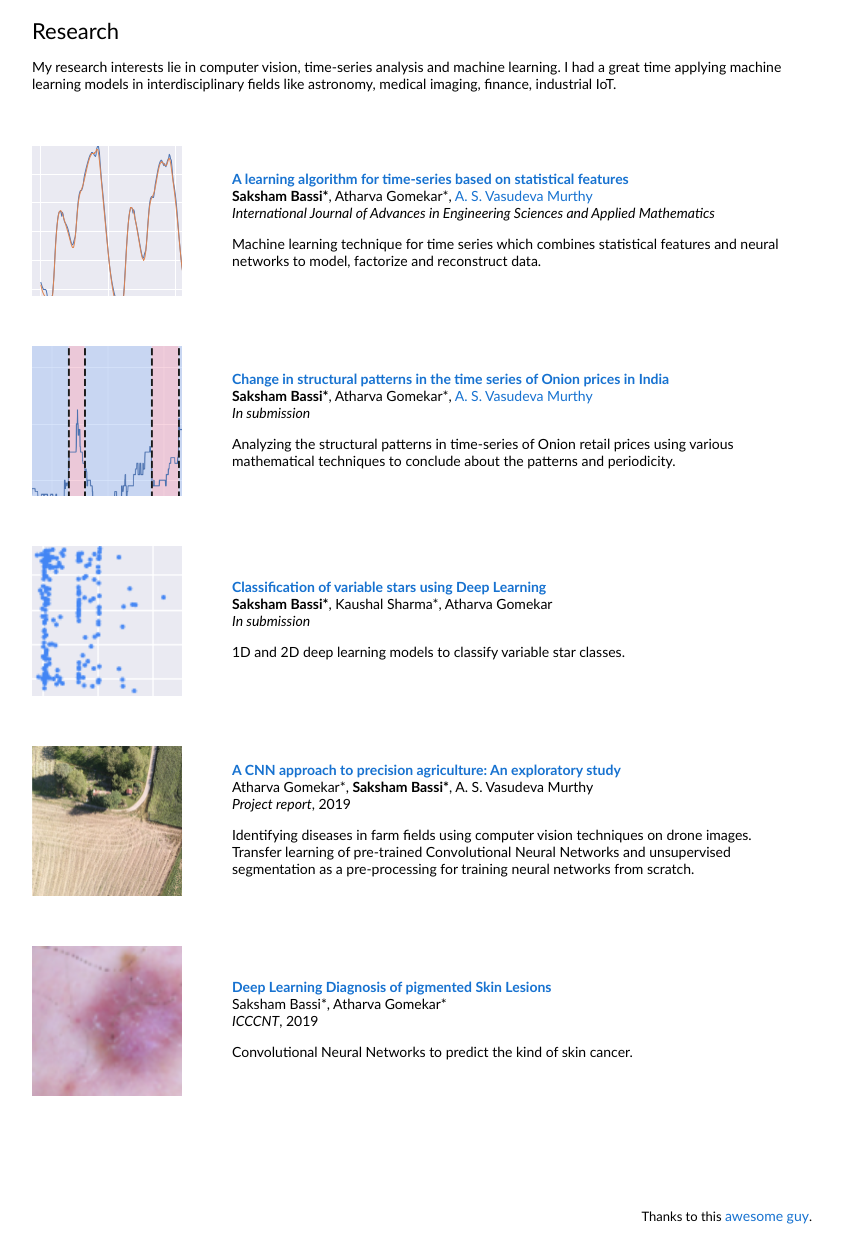
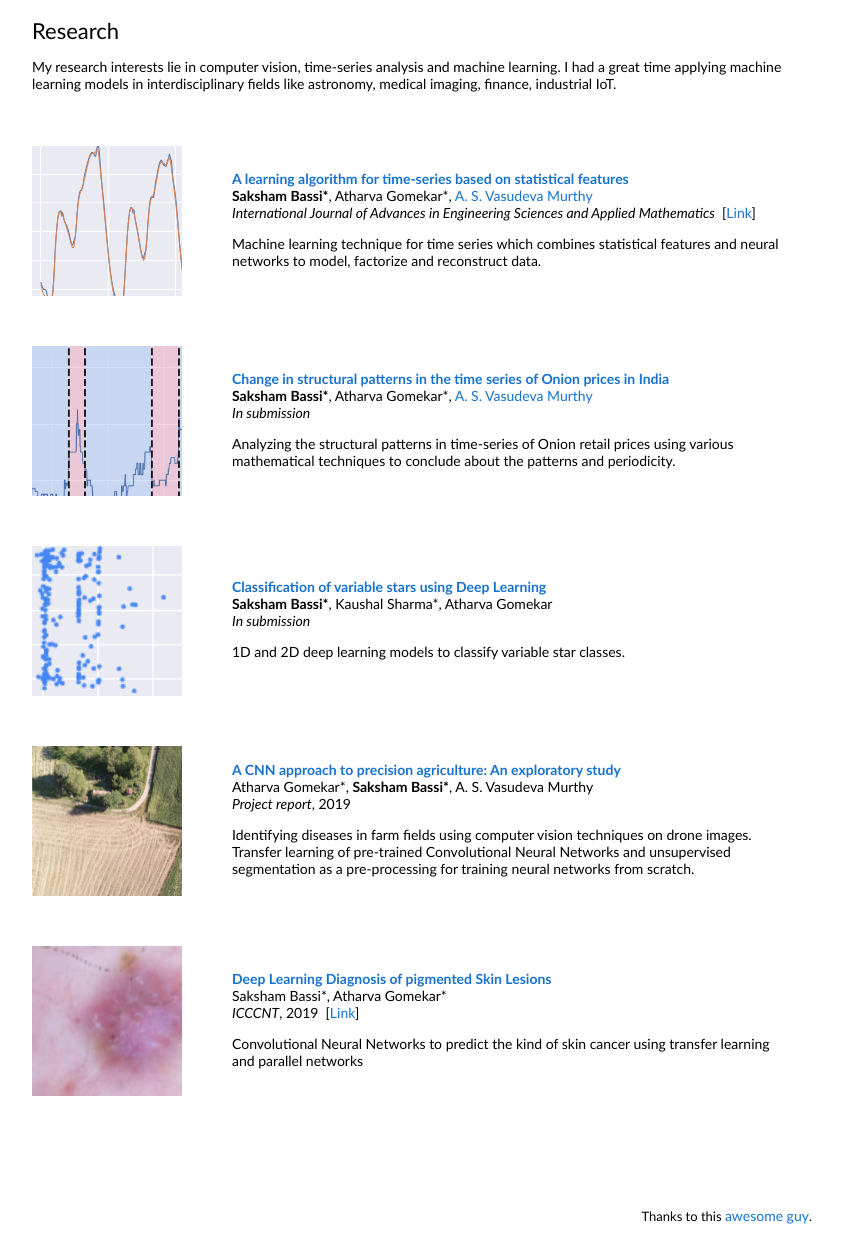
Before and after one commit to sakshambassi/sakshambassi.github.io, a plain HTML site: page index.html in a window 1280 px wide. Shown: the part 378-1623 px from the top of the page, without its empty margins (228-1071 px from the left). Drawn offline with Linux system fonts and the light colour scheme.

Commit message:
added-links-to-papers

```diff
--- a/index.html
+++ b/index.html
@@ -86,7 +86,7 @@
               <strong>Saksham Bassi*</strong>, Atharva Gomekar*,
               <a href="https://www.math.tifrbng.res.in/people/vasu">A. S. Vasudeva Murthy</a>
               <br>
-              <em>International Journal of Advances in Engineering Sciences and Applied Mathematics</em>
+              <em>International Journal of Advances in Engineering Sciences and Applied Mathematics</em>&nbsp&nbsp[<a href="https://link.springer.com/article/10.1007/s12572-019-00253-6">Link</a>]
               <br>
               <p></p>
               <p>Machine learning technique for time series which combines statistical features and neural networks to model, factorize and reconstruct data.</p>
@@ -210,9 +210,9 @@
               <br>
               Saksham Bassi*, Atharva Gomekar*
               <br>
-              <em>ICCCNT</em>, 2019
+              <em>ICCCNT</em>, 2019&nbsp&nbsp[<a href="https://ieeexplore.ieee.org/document/8944601">Link</a>]
               <br>
-              <p>Convolutional Neural Networks to predict the kind of skin cancer.</p>
+              <p>Convolutional Neural Networks to predict the kind of skin cancer using transfer learning and parallel networks</p>
             </td>
           </tr>
 <!--  -->
```
